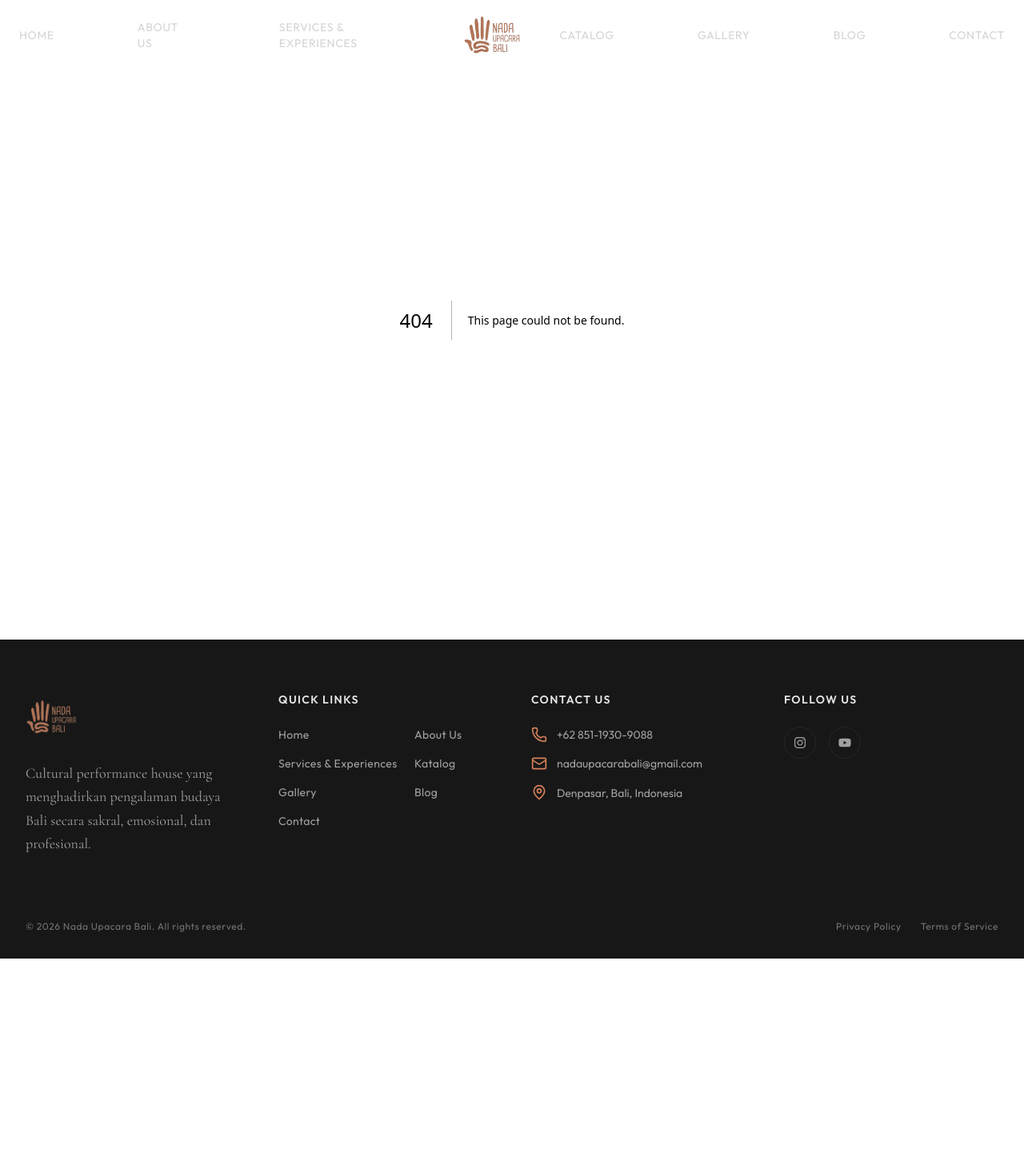
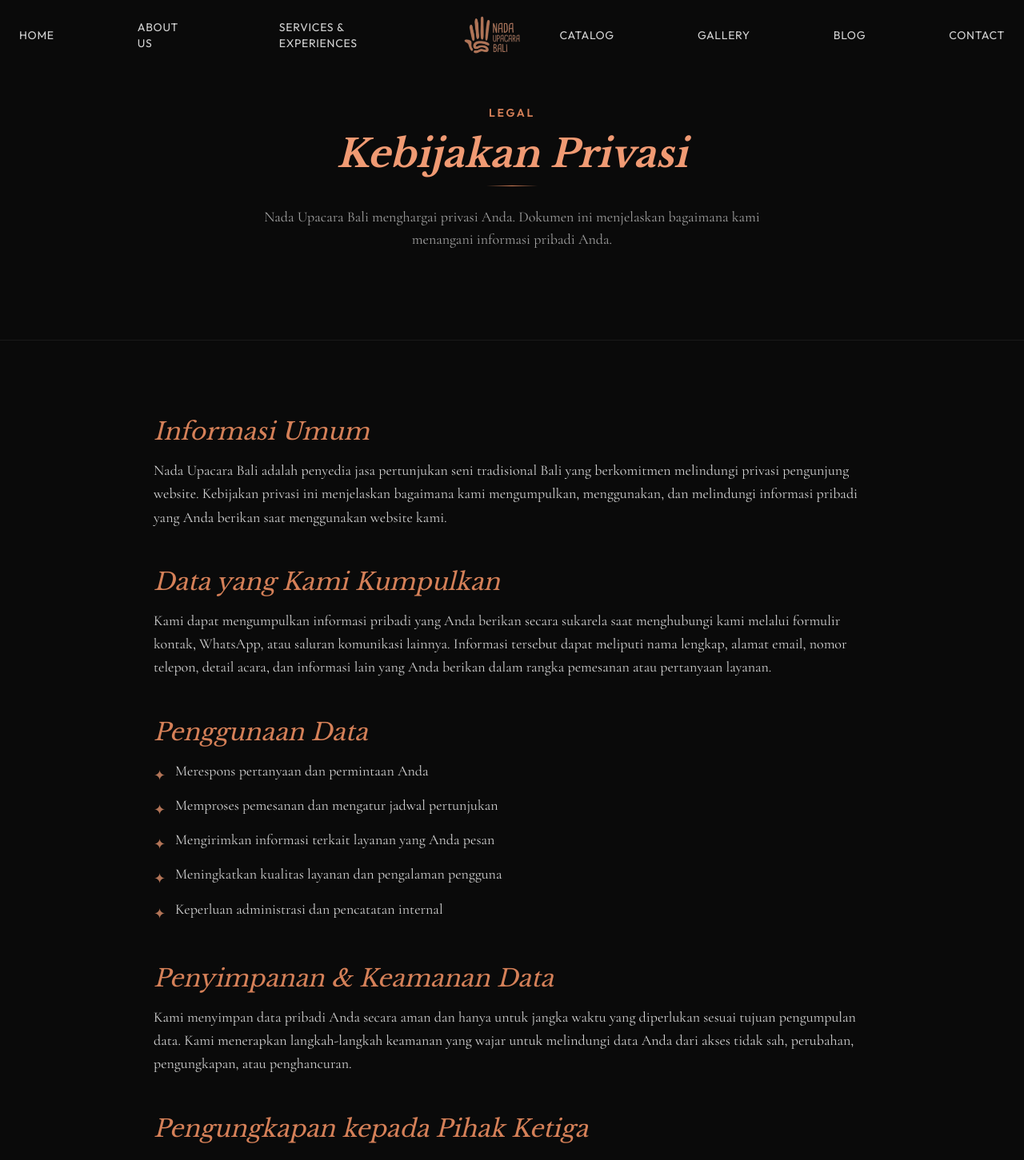
Before and after one commit to Onlyadmirer/nadaupacarabali.com, a Next.js app: page /privacy-policy in a window 1280 px wide. Before the commit this address had no page. Shown: the top 1451 px of the page at 80% size. Before the commit the page ends 1199 px from the top, so only its background shows below. Built offline with nearby package versions, Linux system fonts and the light colour scheme.

Commit message:
feat: add privacy policy

```diff
--- /dev/null
+++ b/src/app/privacy-policy/page.tsx
@@ -0,0 +1,148 @@
+import type { Metadata } from "next";
+
+export const metadata: Metadata = {
+  title: "Kebijakan Privasi | Nada Upacara Bali",
+  description:
+    "Kebijakan privasi Nada Upacara Bali — bagaimana kami mengumpulkan, menggunakan, dan melindungi data pribadi Anda.",
+};
+
+const sections = [
+  {
+    title: "Informasi Umum",
+    content:
+      "Nada Upacara Bali adalah penyedia jasa pertunjukan seni tradisional Bali yang berkomitmen melindungi privasi pengunjung website. Kebijakan privasi ini menjelaskan bagaimana kami mengumpulkan, menggunakan, dan melindungi informasi pribadi yang Anda berikan saat menggunakan website kami.",
+  },
+  {
+    title: "Data yang Kami Kumpulkan",
+    content:
+      "Kami dapat mengumpulkan informasi pribadi yang Anda berikan secara sukarela saat menghubungi kami melalui formulir kontak, WhatsApp, atau saluran komunikasi lainnya. Informasi tersebut dapat meliputi nama lengkap, alamat email, nomor telepon, detail acara, dan informasi lain yang Anda berikan dalam rangka pemesanan atau pertanyaan layanan.",
+  },
+  {
+    title: "Penggunaan Data",
+    items: [
+      "Merespons pertanyaan dan permintaan Anda",
+      "Memproses pemesanan dan mengatur jadwal pertunjukan",
+      "Mengirimkan informasi terkait layanan yang Anda pesan",
+      "Meningkatkan kualitas layanan dan pengalaman pengguna",
+      "Keperluan administrasi dan pencatatan internal",
+    ],
+  },
+  {
+    title: "Penyimpanan & Keamanan Data",
+    content:
+      "Kami menyimpan data pribadi Anda secara aman dan hanya untuk jangka waktu yang diperlukan sesuai tujuan pengumpulan data. Kami menerapkan langkah-langkah keamanan yang wajar untuk melindungi data Anda dari akses tidak sah, perubahan, pengungkapan, atau penghancuran.",
+  },
+  {
+    title: "Pengungkapan kepada Pihak Ketiga",
+    content:
+      "Kami tidak menjual, memperdagangkan, atau mentransfer data pribadi Anda kepada pihak ketiga tanpa persetujuan Anda, kecuali diwajibkan oleh hukum atau peraturan yang berlaku.",
+  },
+  {
+    title: "Hak Anda",
+    items: [
+      "Mengakses data pribadi yang kami miliki tentang Anda",
+      "Meminta koreksi jika terdapat kesalahan data",
+      "Meminta penghapusan data pribadi Anda",
+      "Menolak penggunaan data untuk tujuan tertentu",
+    ],
+  },
+  {
+    title: "Perubahan Kebijakan",
+    content:
+      "Kebijakan privasi ini dapat diperbarui dari waktu ke waktu. Setiap perubahan akan diinformasikan melalui halaman ini. Kami menyarankan Anda untuk meninjau halaman ini secara berkala.",
+  },
+  {
+    title: "Kontak",
+    content:
+      "Jika Anda memiliki pertanyaan mengenai kebijakan privasi ini atau ingin menggunakan hak Anda terkait data pribadi, silakan hubungi kami melalui:",
+    contact: true,
+  },
+];
+
+export default function PrivacyPolicyPage() {
+  return (
+    <main className='min-h-screen bg-neutral-950 text-neutral-50 relative overflow-hidden'>
+      {/* Hero */}
+      <section className='relative pt-32 pb-20 md:pb-28 px-6 border-b border-neutral-800/60'>
+        <div
+          className='absolute inset-0 -z-10 pointer-events-none'
+          style={{
+            background:
+              "radial-gradient(circle at center, rgba(178,116,87,0.06) 0%, transparent 70%)",
+          }}
+        ></div>
+        <div className='container mx-auto max-w-4xl text-center'>
+          <span className='font-outfit uppercase tracking-[0.2em] text-sm text-[#d58058] font-semibold'>
+            Legal
+          </span>
+          <h1 className='font-libre-baskerville italic text-4xl md:text-5xl font-bold mt-4 mb-4 text-[#f09a73]'>
+            Kebijakan Privasi
+          </h1>
+          <div className='flex justify-center mb-6'>
+            <div className='w-16 h-px bg-linear-to-r from-transparent via-[#d58058] to-transparent'></div>
+          </div>
+          <p className='font-cormorant-garamond text-neutral-400 text-lg max-w-2xl mx-auto'>
+            Nada Upacara Bali menghargai privasi Anda. Dokumen ini menjelaskan
+            bagaimana kami menangani informasi pribadi Anda.
+          </p>
+        </div>
+      </section>
+
+      {/* Content */}
+      <section className='py-16 md:py-24 px-6'>
+        <div className='container mx-auto max-w-4xl'>
+          <div className='space-y-12'>
+            {sections.map((section, index) => (
+              <div key={index}>
+                <h2 className='font-libre-baskerville italic text-2xl md:text-3xl text-[#d58058] mb-4'>
+                  {section.title}
+                </h2>
+                {section.content && (
+                  <p className='font-cormorant-garamond text-neutral-300 text-lg leading-relaxed'>
+                    {section.content}
+                  </p>
+                )}
+                {section.items && (
+                  <ul className='mt-3 space-y-2'>
+                    {section.items.map((item, i) => (
+                      <li
+                        key={i}
+                        className='font-cormorant-garamond text-neutral-300 text-lg leading-relaxed flex items-start gap-3'
+                      >
+                        <span className='text-[#b27457] mt-1.5 shrink-0'>
+                          ✦
+                        </span>
+                        <span>{item}</span>
+                      </li>
+                    ))}
+                  </ul>
+                )}
+                {section.contact && (
+                  <div className='mt-4 font-cormorant-garamond text-neutral-300 text-lg leading-relaxed space-y-1'>
+                    <p>WhatsApp: +62 851-1930-9088</p>
+                    <p>
+                      Email:{" "}
+                      <a
+                        href='mailto:nadaupacarabali@gmail.com'
+                        className='text-[#d58058] hover:text-[#f09a73] transition-colors'
+                      >
+                        nadaupacarabali@gmail.com
+                      </a>
+                    </p>
+                    <p>Denpasar, Bali, Indonesia</p>
+                  </div>
+                )}
+              </div>
+            ))}
+          </div>
+
+          <div className='mt-16 pt-8 border-t border-neutral-800/60'>
+            <p className='font-cormorant-garamond text-neutral-500 text-sm'>
+              Terakhir diperbarui: Juli 2026
+            </p>
+          </div>
+        </div>
+      </section>
+    </main>
+  );
+}
```
